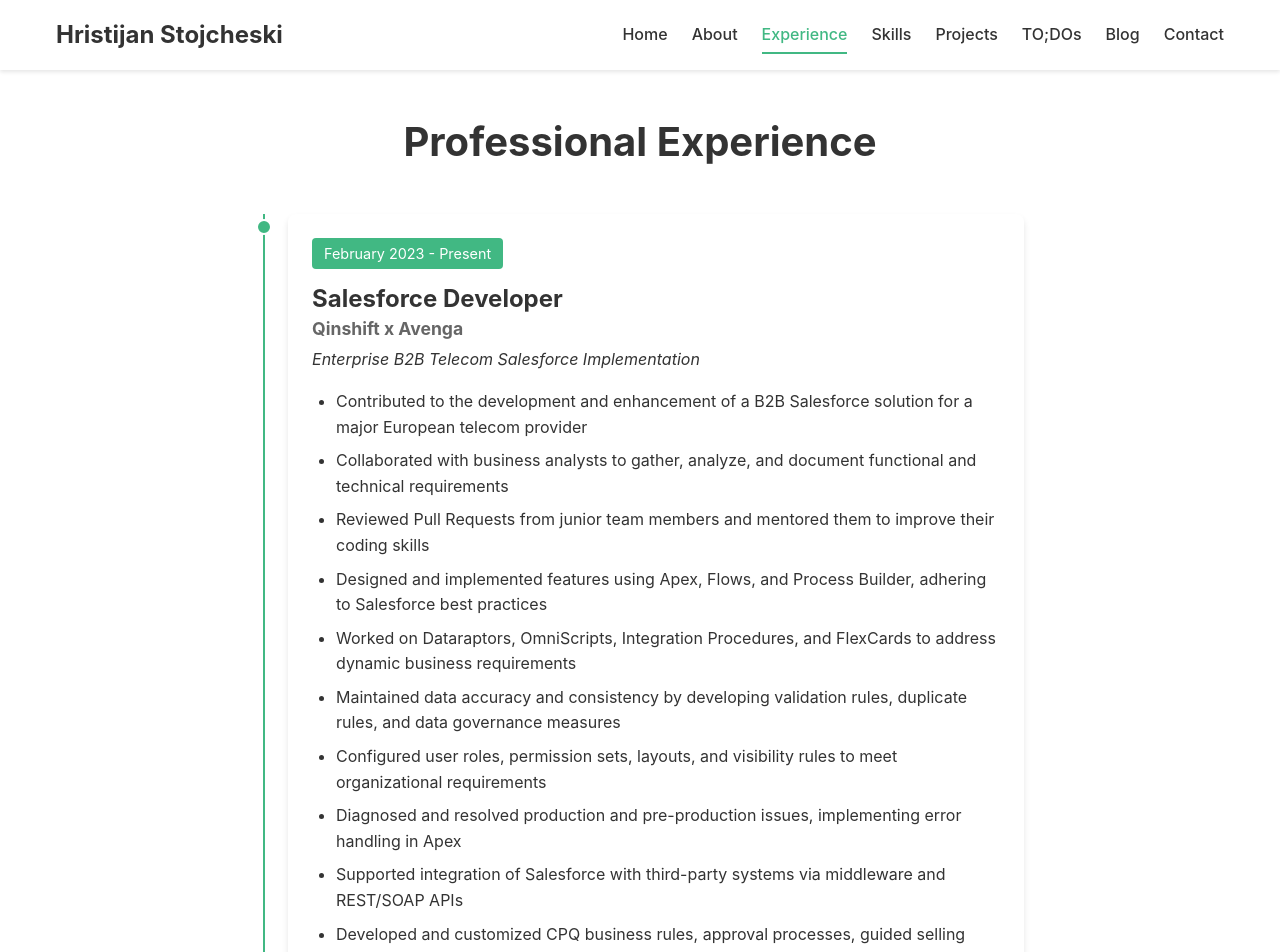
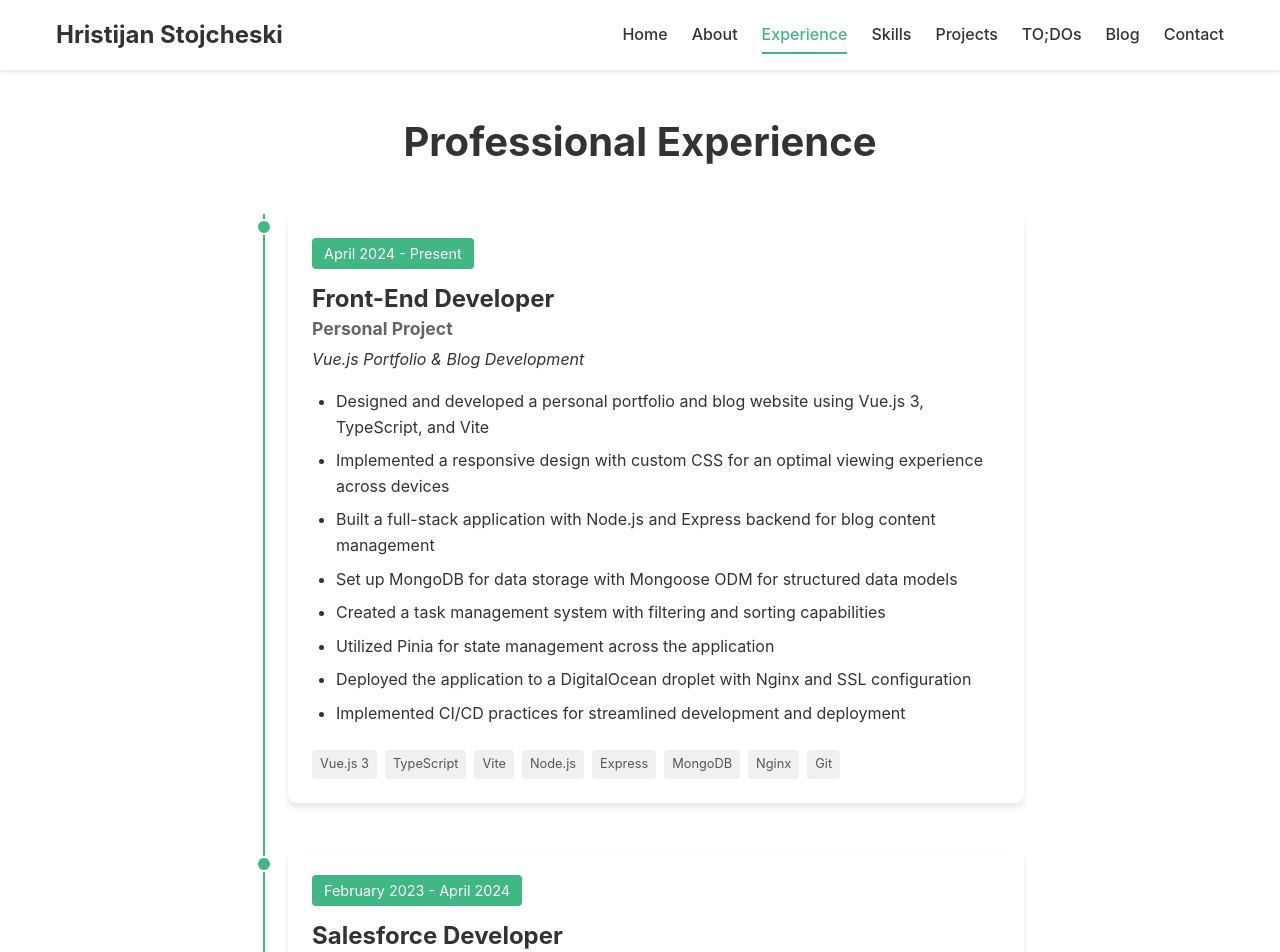
Before and after one commit to Stojcheski/hstojcheski-live, a Vue app: page /experience in a window 1280 px wide. Shown: the top 952 px of the page. Built offline with nearby package versions, Linux system fonts and the light colour scheme.

Commit message:
Added new experience and projects

```diff
--- a/src/views/ExperienceView.vue
+++ b/src/views/ExperienceView.vue
@@ -7,7 +7,48 @@
         <div class="timeline-item">
           <div class="timeline-marker"></div>
           <div class="timeline-content">
-            <div class="timeline-date">February 2023 - Present</div>
+            <div class="timeline-date">April 2024 - Present</div>
+            <h2>Front-End Developer</h2>
+            <h3>Personal Project</h3>
+            <p>Vue.js Portfolio & Blog Development</p>
+            <ul>
+              <li>
+                Designed and developed a personal portfolio and blog website using Vue.js 3,
+                TypeScript, and Vite
+              </li>
+              <li>
+                Implemented a responsive design with custom CSS for an optimal viewing experience
+                across devices
+              </li>
+              <li>
+                Built a full-stack application with Node.js and Express backend for blog content
+                management
+              </li>
+              <li>Set up MongoDB for data storage with Mongoose ODM for structured data models</li>
+              <li>Created a task management system with filtering and sorting capabilities</li>
+              <li>Utilized Pinia for state management across the application</li>
+              <li>
+                Deployed the application to a DigitalOcean droplet with Nginx and SSL configuration
+              </li>
+              <li>Implemented CI/CD practices for streamlined development and deployment</li>
+            </ul>
+            <div class="tech-stack">
+              <span class="tech-tag">Vue.js 3</span>
+              <span class="tech-tag">TypeScript</span>
+              <span class="tech-tag">Vite</span>
+              <span class="tech-tag">Node.js</span>
+              <span class="tech-tag">Express</span>
+              <span class="tech-tag">MongoDB</span>
+              <span class="tech-tag">Nginx</span>
+              <span class="tech-tag">Git</span>
+            </div>
+          </div>
+        </div>
+
+        <div class="timeline-item">
+          <div class="timeline-marker"></div>
+          <div class="timeline-content">
+            <div class="timeline-date">February 2023 - April 2024</div>
             <h2>Salesforce Developer</h2>
             <h3>Qinshift x Avenga</h3>
             <p>Enterprise B2B Telecom Salesforce Implementation</p>
@@ -52,12 +93,6 @@
                 Developed and customized CPQ business rules, approval processes, guided selling
                 flows, and pricing logic
               </li>
-              <li>
-                Provided technical assistance during UAT, addressing user concerns and clarifying
-                system functionality
-              </li>
-              <li>Conducted regular data migrations from legacy systems to Salesforce</li>
-              <li>Built and deployed custom Lightning Web Components to improve user experience</li>
             </ul>
             <div class="tech-stack">
               <span class="tech-tag">APEX</span>
--- a/src/views/ProjectsView.vue
+++ b/src/views/ProjectsView.vue
@@ -7,9 +7,52 @@
       <div class="projects-grid">
         <div class="project-card">
           <div class="project-content">
+            <h2 class="project-title">Vue.js Portfolio & Blog Website</h2>
+            <div class="project-meta">
+              <span class="project-date">April 2024 - Present</span>
+              <span class="project-company">Personal Project</span>
+            </div>
+            <p class="project-description">
+              Designed and developed a full-stack personal portfolio website with a blog management
+              system. This project showcases my transition from Salesforce development to modern
+              front-end development with Vue.js.
+            </p>
+            <div class="project-details">
+              <h3>Key Contributions:</h3>
+              <ul>
+                <li>Built a responsive front-end using Vue.js 3, TypeScript, and Vite</li>
+                <li>
+                  Implemented state management with Pinia for blog posts and user authentication
+                </li>
+                <li>Developed a Node.js and Express backend with REST APIs for data handling</li>
+                <li>Created MongoDB models with Mongoose for structured data storage</li>
+                <li>
+                  Implemented a task management system with filtering and sorting capabilities
+                </li>
+                <li>Set up Nginx on a DigitalOcean droplet for hosting</li>
+                <li>Configured SSL certificates for secure HTTPS connections</li>
+                <li>Established Git-based deployment workflow for continuous delivery</li>
+              </ul>
+            </div>
+            <div class="project-tech">
+              <span class="tech-tag">Vue.js 3</span>
+              <span class="tech-tag">TypeScript</span>
+              <span class="tech-tag">Vite</span>
+              <span class="tech-tag">Pinia</span>
+              <span class="tech-tag">Node.js</span>
+              <span class="tech-tag">Express</span>
+              <span class="tech-tag">MongoDB</span>
+              <span class="tech-tag">Nginx</span>
+              <span class="tech-tag">Git</span>
+            </div>
+          </div>
+        </div>
+
+        <div class="project-card">
+          <div class="project-content">
             <h2 class="project-title">Enterprise B2B Telecom Salesforce Implementation</h2>
             <div class="project-meta">
-              <span class="project-date">2023 - Present</span>
+              <span class="project-date">February 2023 - April 2024</span>
               <span class="project-company">Qinshift x Avenga</span>
             </div>
             <p class="project-description">
@@ -41,38 +84,6 @@
               <span class="tech-tag">CPQ</span>
               <span class="tech-tag">REST</span>
               <span class="tech-tag">SOAP</span>
-            </div>
-          </div>
-        </div>
-
-        <div class="project-card">
-          <div class="project-content">
-            <h2 class="project-title">Custom CSV Upload Solution</h2>
-            <div class="project-meta">
-              <span class="project-date">2024</span>
-              <span class="project-company">Qinshift x Avenga</span>
-            </div>
-            <p class="project-description">
-              Led the design and implementation of a custom .csv file upload solution for a
-              Salesforce implementation, incorporating advanced error handling and business logic to
-              ensure streamlined processing and improved user experience.
-            </p>
-            <div class="project-details">
-              <h3>Key Responsibilities:</h3>
-              <ul>
-                <li>Designed the architecture for the CSV upload solution</li>
-                <li>Implemented file parsing and validation logic</li>
-                <li>Created custom error handling mechanisms</li>
-                <li>Developed a user-friendly interface for file upload and status tracking</li>
-                <li>Implemented data transformation and processing logic</li>
-                <li>Conducted performance testing and optimization</li>
-              </ul>
-            </div>
-            <div class="project-tech">
-              <span class="tech-tag">Apex</span>
-              <span class="tech-tag">LWC</span>
-              <span class="tech-tag">JavaScript</span>
-              <span class="tech-tag">CSV Processing</span>
             </div>
           </div>
         </div>
@@ -146,6 +157,38 @@
 
         <div class="project-card">
           <div class="project-content">
+            <h2 class="project-title">Custom CSV Upload Solution</h2>
+            <div class="project-meta">
+              <span class="project-date">2024</span>
+              <span class="project-company">Qinshift x Avenga</span>
+            </div>
+            <p class="project-description">
+              Led the design and implementation of a custom .csv file upload solution for a
+              Salesforce implementation, incorporating advanced error handling and business logic to
+              ensure streamlined processing and improved user experience.
+            </p>
+            <div class="project-details">
+              <h3>Key Responsibilities:</h3>
+              <ul>
+                <li>Designed the architecture for the CSV upload solution</li>
+                <li>Implemented file parsing and validation logic</li>
+                <li>Created custom error handling mechanisms</li>
+                <li>Developed a user-friendly interface for file upload and status tracking</li>
+                <li>Implemented data transformation and processing logic</li>
+                <li>Conducted performance testing and optimization</li>
+              </ul>
+            </div>
+            <div class="project-tech">
+              <span class="tech-tag">Apex</span>
+              <span class="tech-tag">LWC</span>
+              <span class="tech-tag">JavaScript</span>
+              <span class="tech-tag">CSV Processing</span>
+            </div>
+          </div>
+        </div>
+
+        <div class="project-card">
+          <div class="project-content">
             <h2 class="project-title">Predictive Analysis of Customer Churn</h2>
             <div class="project-meta">
               <span class="project-date">2022</span>
@@ -171,37 +214,6 @@
               <span class="tech-tag">Machine Learning</span>
               <span class="tech-tag">Data Visualization</span>
               <span class="tech-tag">Predictive Analytics</span>
-            </div>
-          </div>
-        </div>
-
-        <div class="project-card">
-          <div class="project-content">
-            <h2 class="project-title">BPMN Modeling and Workflow Automation</h2>
-            <div class="project-meta">
-              <span class="project-date">2022</span>
-              <span class="project-company">Research Project</span>
-            </div>
-            <p class="project-description">
-              Explored Business Process Model and Notation (BPMN) modeling and workflow automation
-              using HEFLO, optimizing business processes and enhancing efficiency. Evaluated HEFLO's
-              integration capabilities and its role in process automation.
-            </p>
-            <div class="project-details">
-              <h3>Key Research Areas:</h3>
-              <ul>
-                <li>BPMN modeling standards and best practices</li>
-                <li>Workflow automation techniques</li>
-                <li>Process optimization strategies</li>
-                <li>Integration capabilities of HEFLO</li>
-                <li>Real-world applications of BPMN in business processes</li>
-              </ul>
-            </div>
-            <div class="project-tech">
-              <span class="tech-tag">BPMN</span>
-              <span class="tech-tag">HEFLO</span>
-              <span class="tech-tag">Workflow Automation</span>
-              <span class="tech-tag">Process Optimization</span>
             </div>
           </div>
         </div>
```
